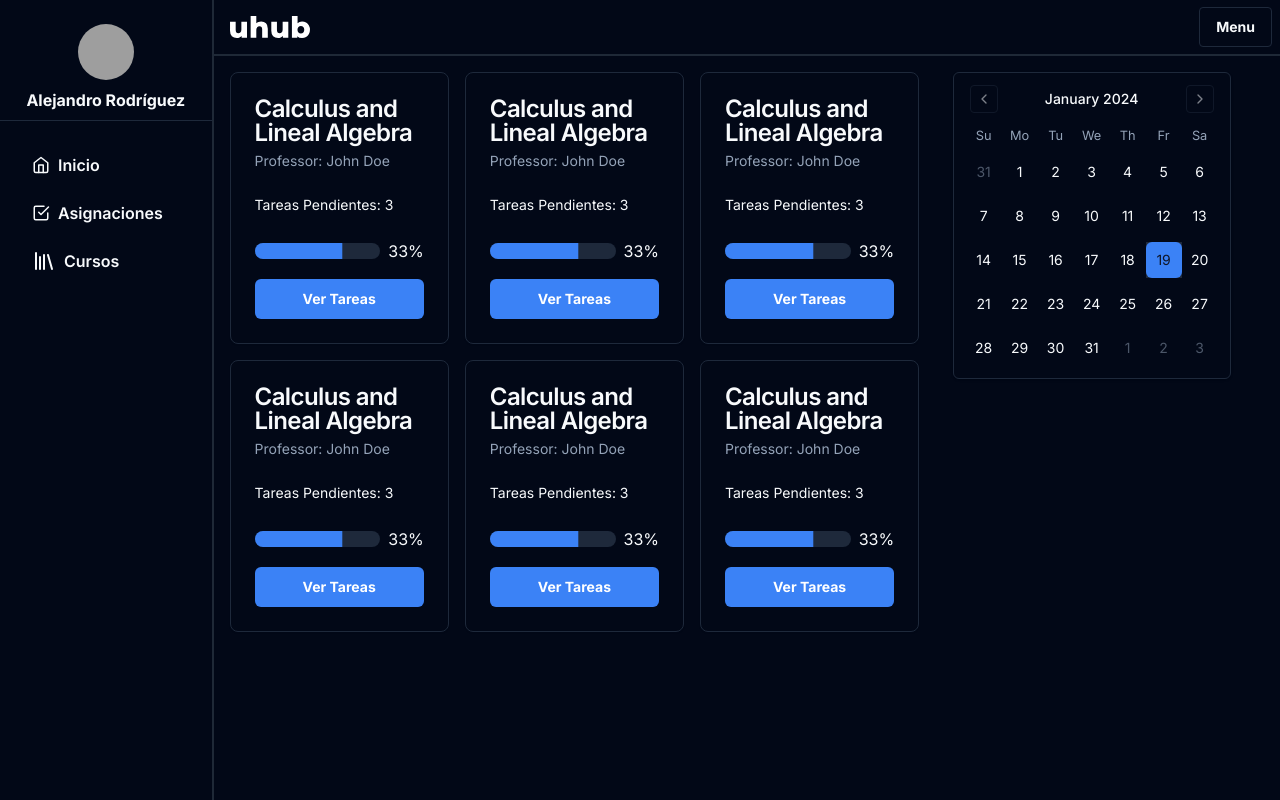
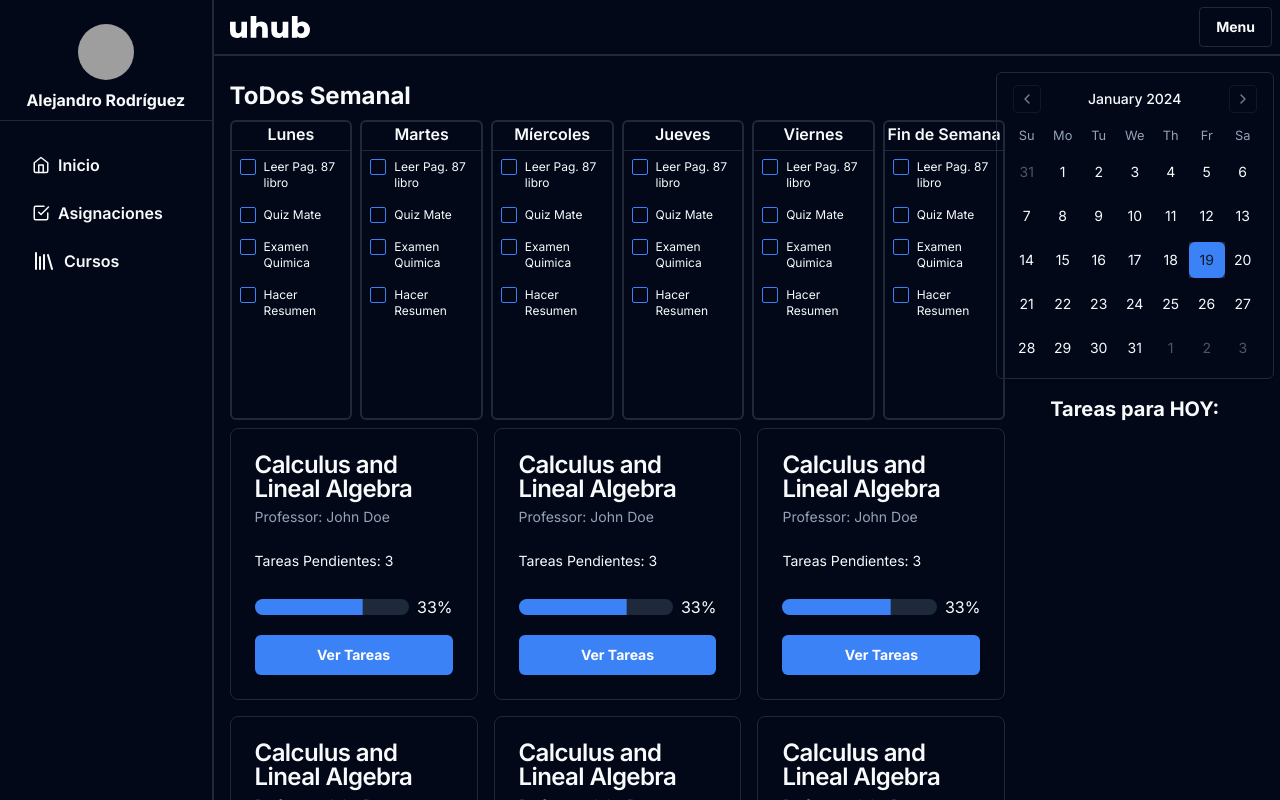
Before and after one commit to alerodriguezn/uhub, a Next.js app: page /dashboard in a window 1280 px wide. Shown: the top 800 px of the page. Built offline with nearby package versions, Linux system fonts and the light colour scheme; grey boxes are pictures that could not be loaded.

Commit message:
style: Weekly ToDos component

```diff
--- a/src/app/dashboard/page.tsx
+++ b/src/app/dashboard/page.tsx
@@ -1,10 +1,13 @@
 import { CourseCard } from "@/components";
 import { DashboardAside } from '../../components/ui/dashboard-aside';
+import { WeeklyToDos } from "@/components/";
 
 export default function DashboardPage() {
   return (
-    <div className="m-4 grid grid-cols-3 ">
-      <div className="col-span-2 flex gap-2">
+    <div className="m-4 grid grid-cols-4 ">
+      <div className="col-span-3 flex flex-col gap-2">
+        <h2></h2>
+        <WeeklyToDos/>
         <div className="grid grid-cols-3 gap-4">
         <CourseCard />
         <CourseCard />
--- a/src/components/index.ts
+++ b/src/components/index.ts
@@ -6,3 +6,4 @@ export * from './courses/CoursesGrid'
 export * from './course/CourseCard'
 export * from './ui/dashboard-aside'
 export * from './ui/big-calendar'
+export * from './todos/WeeklyToDos'
--- /dev/null
+++ b/src/components/todos/ToDosLane.tsx
@@ -0,0 +1,33 @@
+import { Checkbox } from "@/components/ui/checkbox";
+import { Separator } from "../ui/separator";
+
+interface Props {
+  title: string;
+}
+
+export const ToDosLane = ({ title }: Props) => {
+  return (
+    <div className=" h-[300px]  border-2 border-gray-800 rounded-md">
+      <h3 className="text-center font-semibold mb-1">{title}</h3>
+      <Separator/>
+      <div className="flex flex-col w-full">
+        <div className="flex gap-2 p-2">
+          <Checkbox />
+          <span className="text-xs">Leer Pag. 87 libro</span>
+        </div>
+        <div className="flex gap-2 p-2">
+          <Checkbox />
+          <span className="text-xs">Quiz Mate</span>
+        </div>
+        <div className="flex gap-2 p-2">
+          <Checkbox />
+          <span className="text-xs">Examen Quimica</span>
+        </div>
+        <div className="flex gap-2 p-2">
+          <Checkbox />
+          <span className="text-xs">Hacer Resumen</span>
+        </div>
+      </div>
+    </div>
+  );
+};
--- /dev/null
+++ b/src/components/todos/WeeklyToDos.tsx
@@ -0,0 +1,18 @@
+import React from "react";
+import { ToDosLane } from "./ToDosLane";
+
+export const WeeklyToDos = () => {
+  return (
+    <section className=" ">
+      <h2 className="text-2xl font-bold">ToDos Semanal</h2>
+      <div className="w-full grid grid-cols-6 gap-2 mt-2">
+        <ToDosLane title="Lunes" />
+        <ToDosLane title="Martes" />
+        <ToDosLane title="Míercoles" />
+        <ToDosLane title="Jueves" />
+        <ToDosLane title="Viernes" />
+        <ToDosLane title="Fin de Semana" />
+      </div>
+    </section>
+  );
+};
--- a/src/components/ui/dashboard-aside.tsx
+++ b/src/components/ui/dashboard-aside.tsx
@@ -3,8 +3,12 @@ import { BigCalendar } from './big-calendar'
 
 export const DashboardAside = () => {
   return (
-    <aside className='col-span-1 mx-4 flex justify-center'>
+    <aside className='mx-4 flex flex-col items-center '>
         <BigCalendar/>
+        <section className='mt-4'>
+          <h3 className='text-xl font-bold text-left'>Tareas para HOY:</h3>
+
+        </section>
 
     </aside>
   )
```
